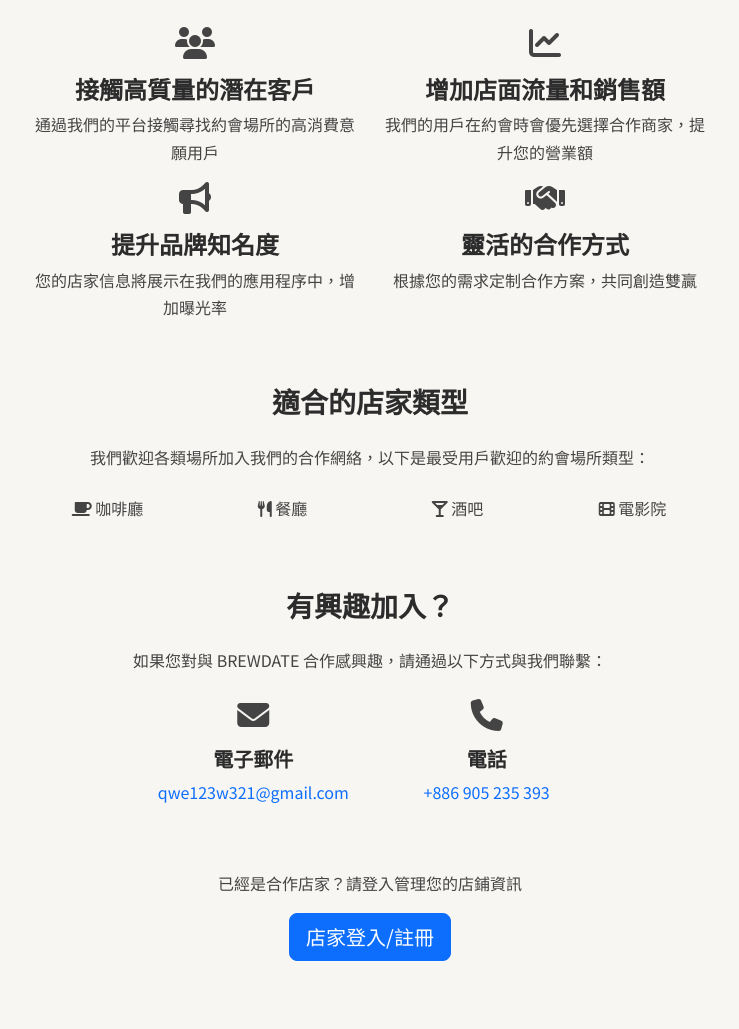
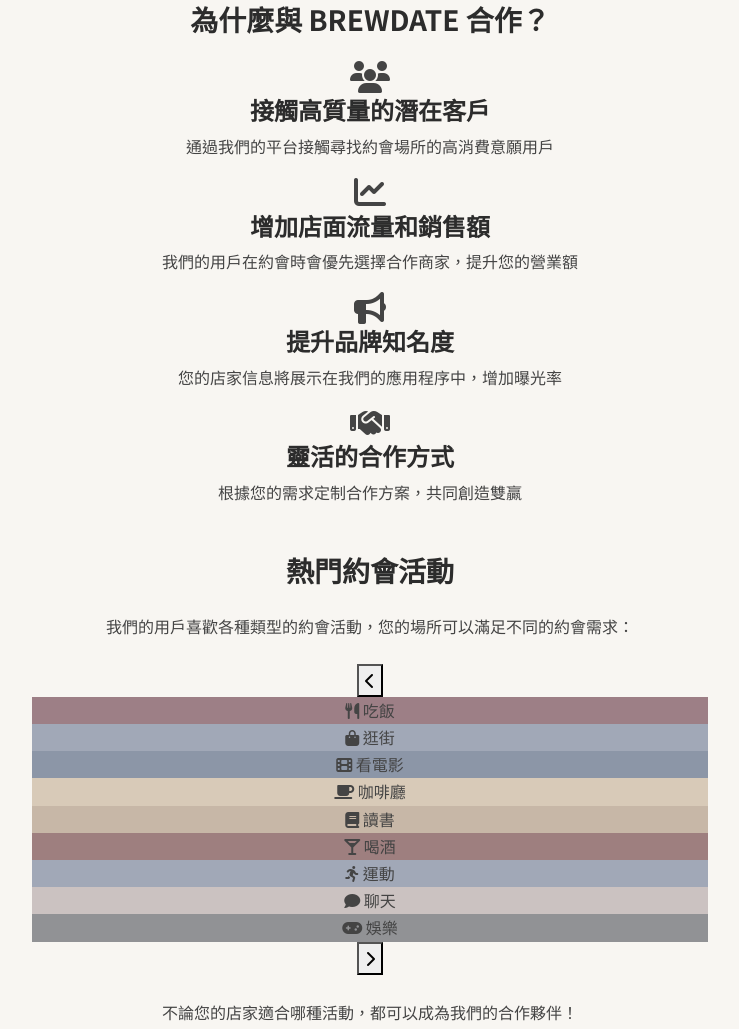
Before and after one commit to qwe123w321/qwe123w321.github.io, a plain HTML site: page index.html in a window 1280 px wide. Shown: the part 5080-6109 px from the top of the page, without its empty margins (270-1009 px from the left). Drawn offline with nearby package versions, Linux system fonts and the light colour scheme; a web font is replaced by a local one.

Commit message:
Update index.html

```diff
--- a/index.html
+++ b/index.html
@@ -409,31 +409,32 @@
             <div class="row justify-content-center">
                 <div class="col-lg-8" data-aos="fade-up">
                     <div class="business-info text-center">
-                        <div class="row mt-4">
-                            <div class="col-md-6">
-                                <div class="benefit-item">
-                                    <i class="fas fa-users fa-2x mb-3"></i>
+                        <h3>為什麼與 BREWDATE 合作？</h3>
+                        <div class="benefit-list mt-4">
+                            <div class="benefit-item">
+                                <i class="fas fa-users fa-2x"></i>
+                                <div class="benefit-content">
                                     <h4>接觸高質量的潛在客戶</h4>
                                     <p>通過我們的平台接觸尋找約會場所的高消費意願用戶</p>
                                 </div>
                             </div>
-                            <div class="col-md-6">
-                                <div class="benefit-item">
-                                    <i class="fas fa-chart-line fa-2x mb-3"></i>
+                            <div class="benefit-item">
+                                <i class="fas fa-chart-line fa-2x"></i>
+                                <div class="benefit-content">
                                     <h4>增加店面流量和銷售額</h4>
                                     <p>我們的用戶在約會時會優先選擇合作商家，提升您的營業額</p>
                                 </div>
                             </div>
-                            <div class="col-md-6">
-                                <div class="benefit-item">
-                                    <i class="fas fa-bullhorn fa-2x mb-3"></i>
+                            <div class="benefit-item">
+                                <i class="fas fa-bullhorn fa-2x"></i>
+                                <div class="benefit-content">
                                     <h4>提升品牌知名度</h4>
                                     <p>您的店家信息將展示在我們的應用程序中，增加曝光率</p>
                                 </div>
                             </div>
-                            <div class="col-md-6">
-                                <div class="benefit-item">
-                                    <i class="fas fa-handshake fa-2x mb-3"></i>
+                            <div class="benefit-item">
+                                <i class="fas fa-handshake fa-2x"></i>
+                                <div class="benefit-content">
                                     <h4>靈活的合作方式</h4>
                                     <p>根據您的需求定制合作方案，共同創造雙贏</p>
                                 </div>
@@ -441,36 +442,53 @@
                         </div>
 
                         <div class="mt-5">
-                            <h3>適合的店家類型</h3>
-                            <p class="mb-4">我們歡迎各類場所加入我們的合作網絡，以下是最受用戶歡迎的約會場所類型：</p>
-                            <div class="business-types">
-                                <div class="row justify-content-center">
-                                    <div class="col-md-3 col-6 mb-3">
-                                        <div class="business-type-card">
-                                            <i class="fas fa-coffee mb-2"></i>
-                                            <span>咖啡廳</span>
-                                        </div>
+                            <h3>熱門約會活動</h3>
+                            <p class="mb-4">我們的用戶喜歡各種類型的約會活動，您的場所可以滿足不同的約會需求：</p>
+
+                            <div class="activity-slider-container">
+                                <button class="slider-arrow prev-arrow" id="prevActivity"><i class="fas fa-chevron-left"></i></button>
+                                <div class="activity-slider">
+                                    <div class="activity-type" style="background-color: #9D7F86;">
+                                        <i class="fas fa-utensils"></i>
+                                        <span>吃飯</span>
                                     </div>
-                                    <div class="col-md-3 col-6 mb-3">
-                                        <div class="business-type-card">
-                                            <i class="fas fa-utensils mb-2"></i>
-                                            <span>餐廳</span>
-                                        </div>
+                                    <div class="activity-type" style="background-color: #A1A8B7;">
+                                        <i class="fas fa-shopping-bag"></i>
+                                        <span>逛街</span>
                                     </div>
-                                    <div class="col-md-3 col-6 mb-3">
-                                        <div class="business-type-card">
-                                            <i class="fas fa-glass-martini-alt mb-2"></i>
-                                            <span>酒吧</span>
-                                        </div>
+                                    <div class="activity-type" style="background-color: #8C96A7;">
+                                        <i class="fas fa-film"></i>
+                                        <span>看電影</span>
                                     </div>
-                                    <div class="col-md-3 col-6 mb-3">
-                                        <div class="business-type-card">
-                                            <i class="fas fa-film mb-2"></i>
-                                            <span>電影院</span>
-                                        </div>
+                                    <div class="activity-type" style="background-color: #D8CAB8;">
+                                        <i class="fas fa-coffee"></i>
+                                        <span>咖啡廳</span>
+                                    </div>
+                                    <div class="activity-type" style="background-color: #C7B7A7;">
+                                        <i class="fas fa-book"></i>
+                                        <span>讀書</span>
+                                    </div>
+                                    <div class="activity-type" style="background-color: #9E7F7F;">
+                                        <i class="fas fa-glass-martini-alt"></i>
+                                        <span>喝酒</span>
+                                    </div>
+                                    <div class="activity-type" style="background-color: #A1A8B7;">
+                                        <i class="fas fa-running"></i>
+                                        <span>運動</span>
+                                    </div>
+                                    <div class="activity-type" style="background-color: #CBC2C1;">
+                                        <i class="fas fa-comment"></i>
+                                        <span>聊天</span>
+                                    </div>
+                                    <div class="activity-type" style="background-color: #919295;">
+                                        <i class="fas fa-gamepad"></i>
+                                        <span>娛樂</span>
                                     </div>
                                 </div>
+                                <button class="slider-arrow next-arrow" id="nextActivity"><i class="fas fa-chevron-right"></i></button>
                             </div>
+
+                            <p class="mt-4">不論您的店家適合哪種活動，都可以成為我們的合作夥伴！</p>
                         </div>
 
                         <div class="contact-section mt-5">
@@ -481,14 +499,14 @@
                                     <div class="contact-option">
                                         <i class="fas fa-envelope fa-2x mb-3"></i>
                                         <h5>電子郵件</h5>
-                                        <p><a href="mailto:qwe123w321@gmail.com">qwe123w321@gmail.com</a></p>
+                                        <p><a href="mailto:business@brewdate.com">business@brewdate.com</a></p>
                                     </div>
                                 </div>
                                 <div class="col-md-4">
                                     <div class="contact-option">
                                         <i class="fas fa-phone fa-2x mb-3"></i>
                                         <h5>電話</h5>
-                                        <p><a href="tel:+886905235393">+886 905 235 393</a></p>
+                                        <p><a href="tel:+886912345678">+886 912 345 678</a></p>
                                     </div>
                                 </div>
                             </div>
```
